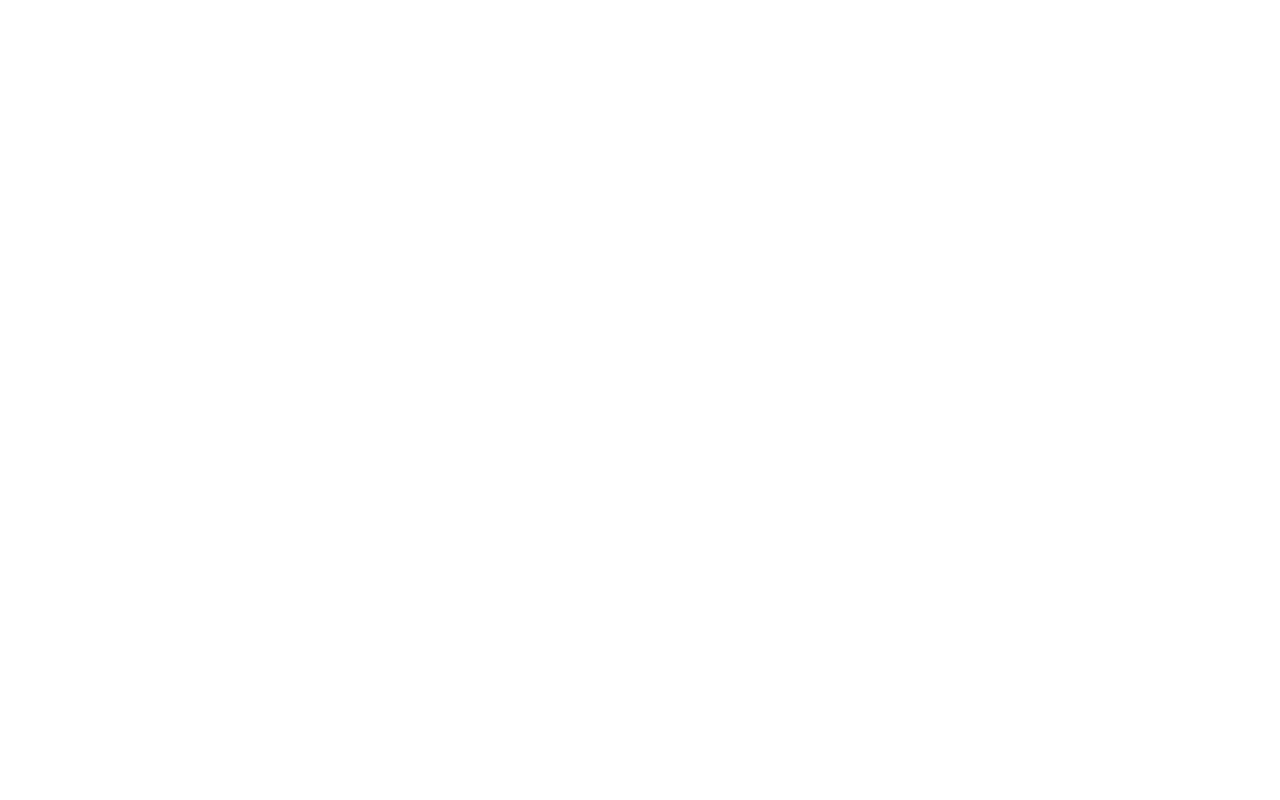
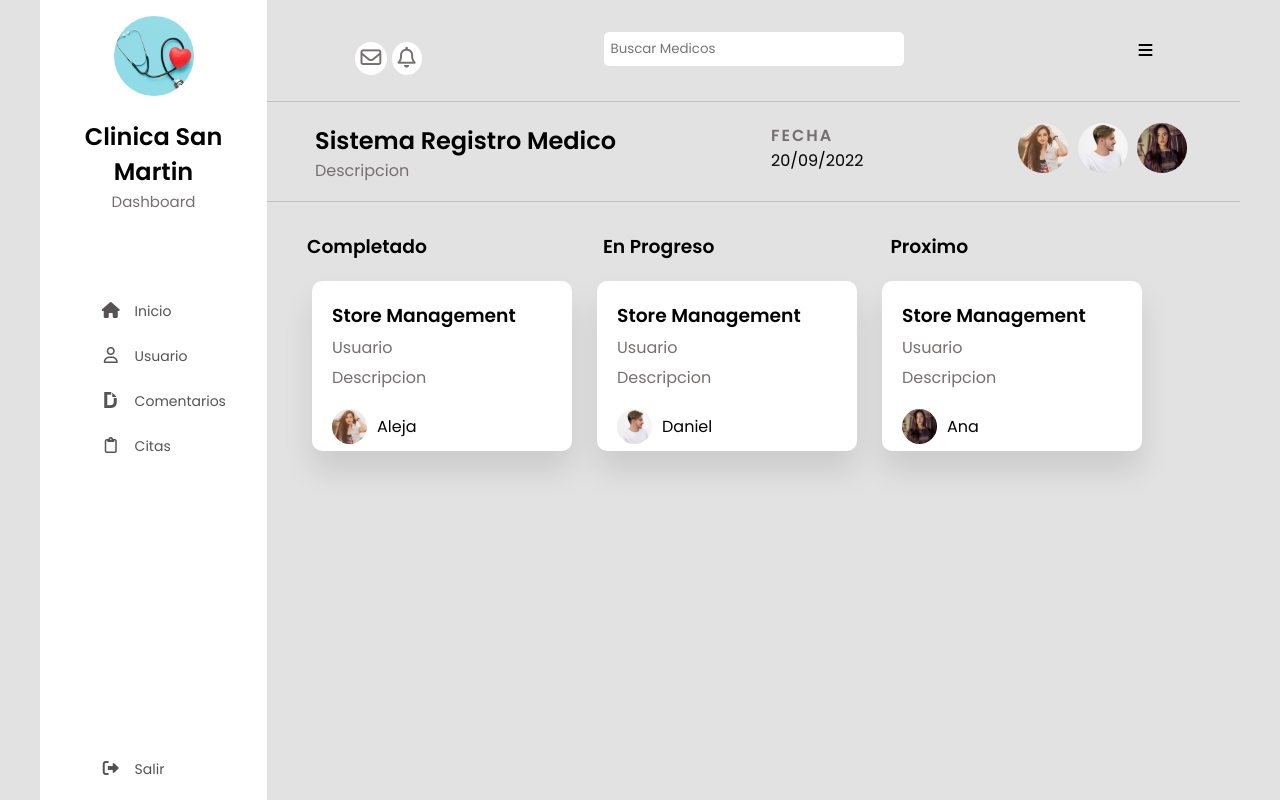
Before and after one commit to JhonBuelvas/ProyectoClinicaSanMartin, a plain HTML site: page index.html in a window 1280 px wide. Drawn offline with Linux system fonts and the light colour scheme.

Commit message:
Version 1

```diff
--- /dev/null
+++ b/Styles/styles.css
@@ -0,0 +1,232 @@
+@import url('https://fonts.googleapis.com/css2?family=Poppins:wght@300;400;500;600&display=swap');
+
+* {
+    margin: 0;
+    padding: 0;
+    outline: none;
+    border: none;
+    text-decoration: none;
+    list-style: none;
+    box-sizing: border-box;
+    font-family: "Poppins", sans-serif;
+}
+
+body {
+    background: rgb(226, 226, 226);
+}
+
+.container {
+    display: flex;
+    width: 1200px;
+    margin: auto;
+}
+
+nav {
+    position:sticky;
+    top: 0;
+    bottom: 0;
+    left: 0;
+    width: 280px;
+    height: 100vh;
+    background: #fff;
+}
+
+.navbar {
+    width: 80%;
+    margin: 0 auto;
+}
+
+.logo {
+    margin: 1rem 0;
+    padding-bottom: 3rem;
+    text-align: center;
+}
+
+.logo img {
+    width: 80px;
+    height: 80px;
+    border-radius: 50%;
+}
+
+.logo h1 {
+    margin-top: 1rem;
+}
+
+.logo span {
+    font-size: 15px;
+    color: rgb(116, 112, 112);
+}
+
+ul {
+    width: 80%;
+    margin: 0 auto;
+}
+
+li {
+    padding-bottom: 20px;
+}
+
+li a{
+    font-size: 14px;
+    color: rgb(85, 83, 83);
+}
+
+.nav-item {
+    margin-left: -10px;
+}
+
+nav i {
+    width: 60px;
+    font-size: 16px;
+    text-align: center;
+}
+
+.logout {
+    position: absolute;
+    bottom: 20px;
+}
+
+/* Main */
+
+.main {
+    padding: 1rem 0 0 0;
+    width: 100%;
+}
+
+.top-menu, .medico {
+    width: 100%;
+    border-bottom: 1px solid rgb(192, 192, 192);
+}
+
+.top-menu {
+    display: flex;
+    width: 100%;
+    justify-content: space-around;
+    padding: 1rem 3rem;
+}
+
+.top-menu .icons {
+    width: 200px;
+    padding: 10px;
+}
+
+.top-menu .icons i {
+    background: #fff;
+    padding: 6px;
+    border-radius: 50%;
+    font-size: 1.3rem;
+    cursor: pointer;
+    color: rgb(116, 112, 112);
+}
+
+.top-menu .buscador input {
+    width: 300px;
+    padding: 7px;
+    border-radius: 5px;
+}
+
+.top-menu .burgur_menu {
+    width: 200px;
+    padding: 10px;
+}
+
+.top-menu .burgur_menu i {
+    float: right;
+}
+
+.medico {
+    height: 100px;
+    display: flex;
+    padding: 1.3rem 3rem;
+    justify-content: space-between;
+}
+
+.medico_nombre span {
+    color: rgb(116, 112, 112)
+}
+
+.medico_fecha span {
+    color: rgb(116, 112, 112);
+    text-transform: uppercase;
+    letter-spacing: 2px;
+    font-weight: 600;
+}
+
+.medico_equipo img {
+    width: 50px;
+    height: 50px;
+    border-radius: 50%;
+    margin-right: 5px;
+    cursor: pointer;
+}
+
+/* Main Body */
+
+.main-body {
+    padding: 10px 10px 10px 20px;
+}
+
+.main-content {
+    margin-top: 10px;
+}
+
+.list {
+    display: flex;
+    margin: 20px;
+}
+
+.list h3 {
+    margin-right: 11rem;
+}
+
+.row {
+    display: flex;
+    margin-bottom: 2rem;
+}
+
+.card {
+    position: relative;
+    width: 260px;
+    height: 170px;
+    padding: 20px;
+    background: #fff;
+    border-radius: 10px;
+    margin-left: 25px;
+    box-shadow: 0 20px 30px rgba(0, 0, 0, 0.1);
+}
+
+.card span {
+    margin-top: 5px;
+    display: block;
+    color: rgb(116, 112, 112);
+}
+
+.card .icon img {
+    width: 35px;
+    height: 35px;
+    border-radius: 50%;
+}
+
+.card .icon {
+    display: flex;
+    position: absolute;
+    bottom: 7px;
+}
+
+.card .icon p {
+    margin: 5px 10px;
+}
+
+.Navbar_inicio{
+    position:sticky;
+    top: 0;
+    right: 0;
+    bottom: 0;
+    left: 100%;
+    width: 30%;
+    height: 100vh;
+}
+.Navbar_inicio ul li {
+   margin-left: 30px;
+   float: left;
+}
--- a/index.html
+++ b/index.html
@@ -4,9 +4,125 @@
     <meta charset="UTF-8">
     <meta http-equiv="X-UA-Compatible" content="IE=edge">
     <meta name="viewport" content="width=device-width, initial-scale=1.0">
-    <title>Document</title>
+    <title>Clinica San Martin</title>
+    <link rel="stylesheet" href="./Styles/styles.css">
+    <link rel="stylesheet" href="https://cdnjs.cloudflare.com/ajax/libs/font-awesome/6.2.0/css/all.min.css" />
 </head>
 <body>
+  <div class="container">
+    <nav>
+      <div class="navbar">
+        <div class="logo">
+          <ul>
+            <li>
+          <img src="Imagenes/logo.jpg" alt="">
+          <h1>Clinica San Martin</h1>
+          <span>Dashboard</span>
+           </li>
+          </ul>
+        </div>
+        <ul>
+          <li>
+            <a href="#">
+              <i class="fa-solid fa-house"></i>
+              <span class="nav-item">Inicio</span></a>
+          </li>
+          <li>
+            <a href="#">
+              <i class="far fa-user"></i>
+              <span class="nav-item">Usuario</span></a>
+          </li>
+          <li>
+            <a href="#">
+              <i class="fab fa-dochub"></i>
+              <span class="nav-item">Comentarios</span></a>
+          </li>
+          <li>
+            <a href="#">
+              <i class="far fa-clipboard"></i>
+              <span class="nav-item">Citas</span></a>
+          </li>
+          <li>
+            <a href="#" class="logout">
+              <i class="fas fa-sign-out-alt"></i>
+              <span class="nav-item">Salir</span></a>
+          </li>
+        </ul>
+      </div>
+    </nav>
+
+    <section class="main">
+      <div class="top-menu">
+        <div class="icons">
+          <i class="far fa-envelope"></i>
+          <i class="far fa-bell"></i>
+        </div>
+        <div class="buscador">
+          <input type="buscar" placeholder="Buscar Medicos">
+        </div>
+        <div class="burgur_menu">
+          <i class="fas fa-bars"></i>
+        </div>
+      </div>
+      <div class="medico">
+        <div class="medico_nombre">
+          <h1>Sistema Registro Medico</h1>
+          <span>Descripcion</span>
+        </div>
+        <div class="medico_fecha">
+          <span>Fecha</span>
+          <p>20/09/2022</p>
+        </div>
+        <div class="medico_equipo">
+          <img src="Imagenes/img1.jpg" alt="Medico 1">
+          <img src="Imagenes/img2.jpg" alt="Medico 2">
+          <img src="Imagenes/img3.jpg" alt="Medico 3">
+        </div>
+      </div>
+
+      <div class="main-body">
+        <div class="main-content">
+          <div class="list">
+            <h3>Completado</h3>
+            <h3>En Progreso</h3>
+            <h3>Proximo</h3>
+          </div>
+          <div class="row">
+            <div class="card">
+              <h3>Store Management</h3>
+              <span>Usuario</span>
+              <span>Descripcion</span>
+
+              <div class="icon">
+                <img src="Imagenes/img1.jpg" alt="aleja">
+                <p>Aleja</p>
+              </div>
+            </div>
+            <div class="card">
+                <h3>Store Management</h3>
+                <span>Usuario</span>
+                <span>Descripcion</span>
+
+                <div class="icon">
+                  <img src="Imagenes/img2.jpg" alt="daniel">
+                  <p>Daniel</p>
+                </div>
+              </div>
+              <div class="card">
+                <h3>Store Management</h3>
+                <span>Usuario</span>
+                <span>Descripcion</span>
+
+                <div class="icon">
+                  <img src="Imagenes/img3.jpg" alt="ana">
+                  <p>Ana</p>
+                </div>
+              </div>
+          </div>
+        </div>
+      </div>
+    </section>
+  </div>
 
 </body>
 </html>
```
Also changed, not shown: Vistas/Inicio.html (added, +51 -0 lines), Imagenes/img1.jpg (added), Imagenes/img2.jpg (added), Imagenes/img3.jpg (added), Imagenes/logo.jpg (added).
